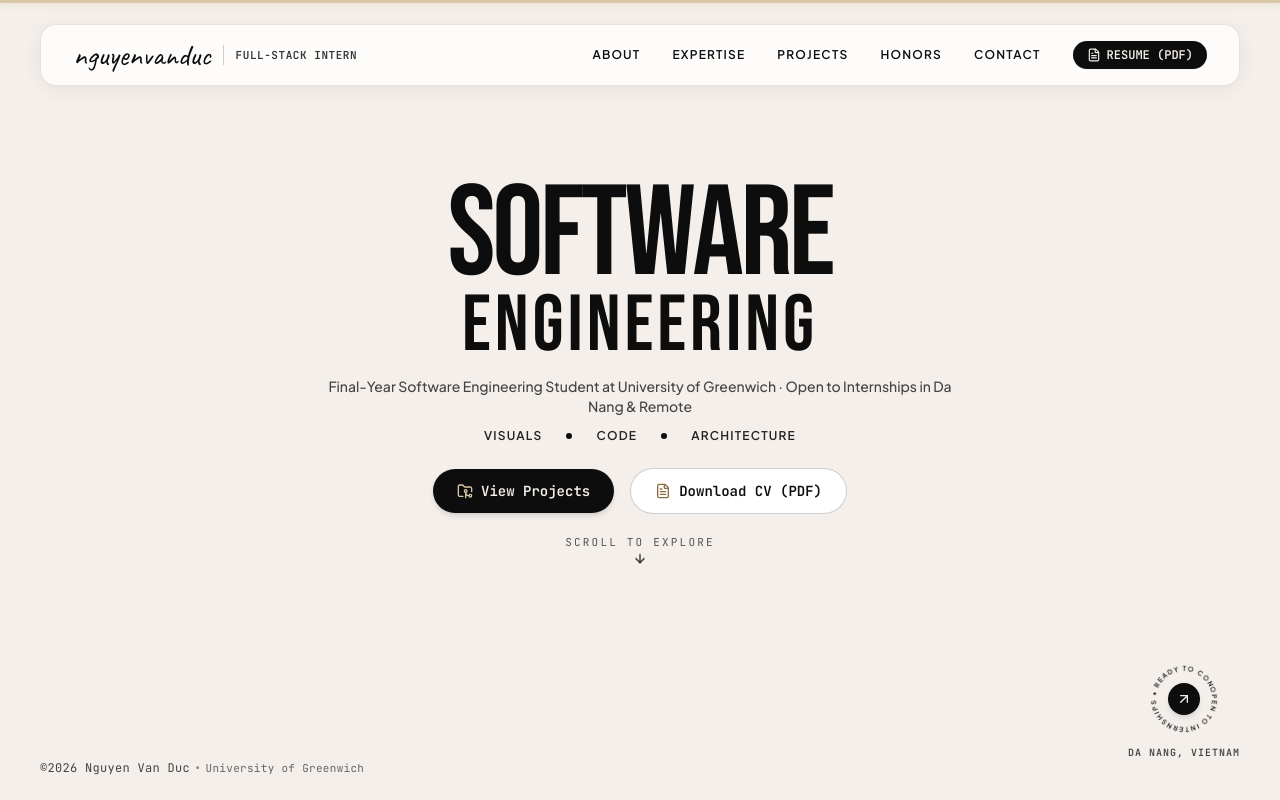
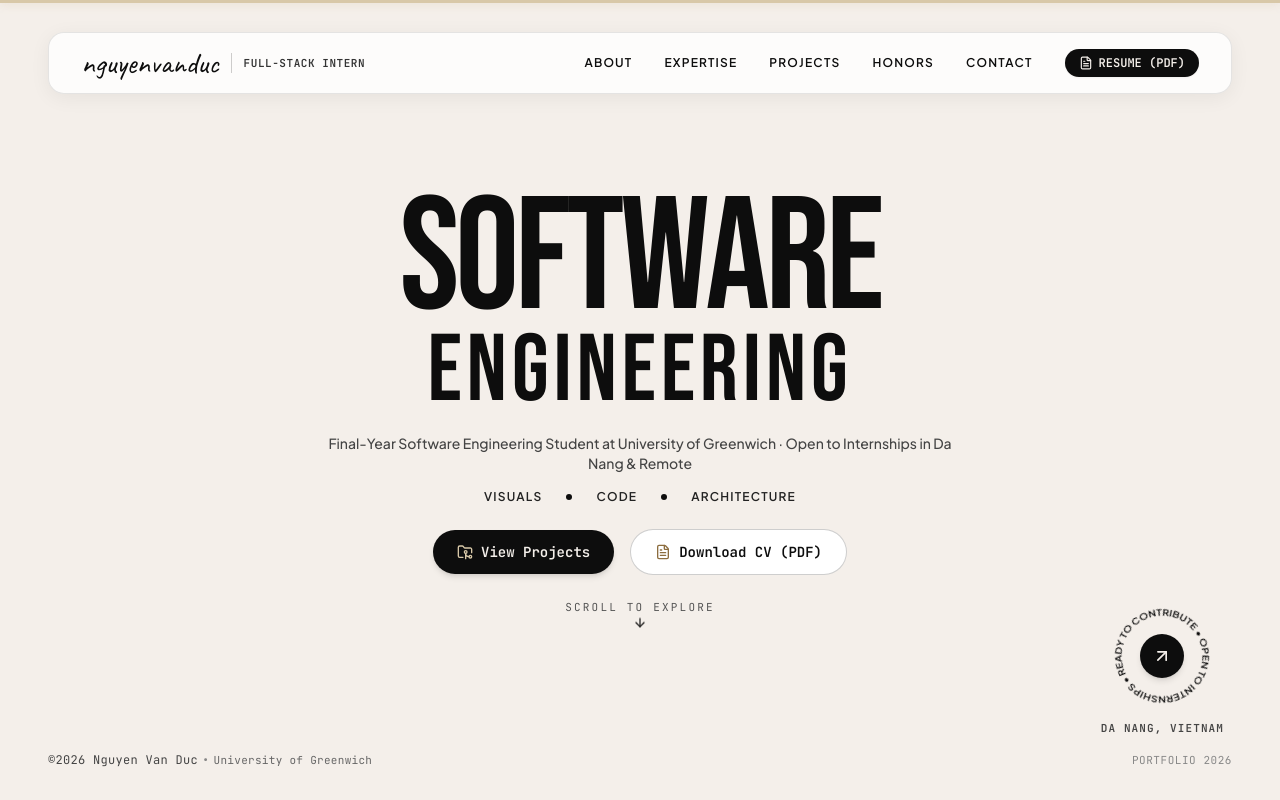
Before and after one commit to DucNgVan/Portfolio_NgVanDuz, a React (Vite) app: page / in a window 1280 px wide. Shown: the top 800 px of the page. Built offline with nearby package versions, Linux system fonts and the light colour scheme.

Commit message:
style(hero): rebalance hero typography, elevate rotating badge, and fix text path overlap

```diff
--- a/src/components/sections/HeroSection.jsx
+++ b/src/components/sections/HeroSection.jsx
@@ -34,7 +34,7 @@ const HeroSection = () => {
     <section
       id="home"
       onMouseMove={handleMouseMove}
-      className="relative min-h-screen lg:h-screen lg:max-h-screen w-full bg-[#F4EFEA] text-[#0D0D0D] flex flex-col justify-between p-4 sm:p-6 lg:px-10 lg:py-6 select-none overflow-hidden"
+      className="relative min-h-screen lg:h-screen w-full bg-[#F4EFEA] text-[#0D0D0D] flex flex-col justify-between p-5 sm:p-8 lg:px-12 lg:py-8 select-none overflow-hidden"
     >
       {/* 1. TOP NAVIGATION HEADER BAR */}
       <header className="w-full z-30">
@@ -141,8 +141,8 @@ const HeroSection = () => {
         </div>
       )}
 
-      {/* 2. MAIN HERO CONTENT: Kinetic Display & Direct CTAs */}
-      <div className="my-auto flex flex-col items-center justify-center text-center w-full z-10 py-2 sm:py-4">
+      {/* 2. MAIN HERO CONTENT: Colossal Kinetic Typography & CTAs */}
+      <div className="my-auto flex flex-col items-center justify-center text-center w-full z-10 py-3 sm:py-6">
 
         {/* Kinetic Wavy Word 1: "SOFTWARE" */}
         <div
@@ -155,7 +155,7 @@ const HeroSection = () => {
           {softwareLetters.map((char, index) => (
             <span
               key={index}
-              className="wave-letter font-bebas text-[16vw] sm:text-[13vw] lg:text-[10vw] leading-[0.82] tracking-tight text-[#0D0D0D] cursor-default"
+              className="wave-letter font-bebas text-[18vw] sm:text-[15vw] lg:text-[12.5vw] leading-[0.8] tracking-tight text-[#0D0D0D] cursor-default"
               style={{
                 animationDelay: `${index * 0.08}s`,
               }}
@@ -167,7 +167,7 @@ const HeroSection = () => {
 
         {/* Kinetic Word 2: "ENGINEERING" */}
         <h2
-          className="font-bebas text-[10vw] sm:text-[8vw] lg:text-[6.2vw] leading-[0.85] tracking-wider text-[#0D0D0D] mt-1"
+          className="font-bebas text-[11vw] sm:text-[8.8vw] lg:text-[7.4vw] leading-[0.85] tracking-wider text-[#0D0D0D] mt-1 sm:mt-2"
           style={{
             transform: `translate(${-mousePos.x * 0.25}px, ${-mousePos.y * 0.25}px)`,
             transition: 'transform 0.15s ease-out',
@@ -176,13 +176,13 @@ const HeroSection = () => {
           {t.hero.titleWord2 || "ENGINEERING"}
         </h2>
 
-        {/* Clear Subtitle Headline */}
-        <p className="max-w-2xl mt-3 sm:mt-4 text-xs sm:text-sm font-sans font-medium text-[#444444] leading-relaxed px-4">
+        {/* Subtitle Headline */}
+        <p className="max-w-2xl mt-4 sm:mt-5 text-xs sm:text-sm font-sans font-medium text-[#444444] leading-relaxed px-4">
           {t.hero.subHeadline}
         </p>
 
         {/* Subtitle Pills: VISUALS • CODE • ARCHITECTURE */}
-        <div className="flex items-center justify-center gap-3 sm:gap-6 mt-3 text-[11px] sm:text-xs font-semibold tracking-widest text-[#222222] uppercase font-sans">
+        <div className="flex items-center justify-center gap-3 sm:gap-6 mt-3 sm:mt-4 text-[11px] sm:text-xs font-semibold tracking-widest text-[#222222] uppercase font-sans">
           <span>{t.hero.subtitleVisuals}</span>
           <span className="w-1.5 h-1.5 rounded-full bg-[#0D0D0D]"></span>
           <span>{t.hero.subtitleCode}</span>
@@ -191,10 +191,10 @@ const HeroSection = () => {
         </div>
 
         {/* PRIMARY CALL-TO-ACTION BUTTONS */}
-        <div className="flex flex-wrap items-center justify-center gap-3 sm:gap-4 mt-4 sm:mt-6">
+        <div className="flex flex-wrap items-center justify-center gap-3 sm:gap-4 mt-5 sm:mt-6">
           <a
             href="#work"
-            className="flex items-center gap-2 px-5 sm:px-6 py-2.5 sm:py-3 rounded-full bg-[#0D0D0D] text-[#F4EFEA] hover:bg-[#8C6D3F] transition-all text-xs sm:text-sm font-mono font-bold shadow-md hover:shadow-xl hover:-translate-y-0.5 cursor-pointer"
+            className="flex items-center gap-2 px-6 py-3 rounded-full bg-[#0D0D0D] text-[#F4EFEA] hover:bg-[#8C6D3F] transition-all text-xs sm:text-sm font-mono font-bold shadow-md hover:shadow-xl hover:-translate-y-0.5 cursor-pointer"
           >
             <FolderGit2 className="w-4 h-4 text-[#d8c8a8]" />
             <span>{t.hero.ctaProjects || "View Projects"}</span>
@@ -205,7 +205,7 @@ const HeroSection = () => {
             download="NguyenVanDuc_CV.pdf"
             target="_blank"
             rel="noopener noreferrer"
-            className="flex items-center gap-2 px-5 sm:px-6 py-2.5 sm:py-3 rounded-full bg-white border border-[#0D0D0D]/20 text-[#0D0D0D] hover:border-[#0D0D0D] hover:bg-[#FAF8F5] transition-all text-xs sm:text-sm font-mono font-bold shadow-xs hover:-translate-y-0.5 cursor-pointer"
+            className="flex items-center gap-2 px-6 py-3 rounded-full bg-white border border-[#0D0D0D]/20 text-[#0D0D0D] hover:border-[#0D0D0D] hover:bg-[#FAF8F5] transition-all text-xs sm:text-sm font-mono font-bold shadow-xs hover:-translate-y-0.5 cursor-pointer"
           >
             <FileText className="w-4 h-4 text-[#8C6D3F]" />
             <span>{t.hero.ctaCv || "Download CV (PDF)"}</span>
@@ -215,15 +215,61 @@ const HeroSection = () => {
         {/* SCROLL TO EXPLORE INDICATOR */}
         <a
           href="#about"
-          className="inline-flex flex-col items-center gap-1 mt-4 sm:mt-5 text-[10px] sm:text-[11px] font-mono tracking-widest text-[#555555] hover:text-[#0D0D0D] transition-colors group cursor-pointer"
+          className="inline-flex flex-col items-center gap-1 mt-5 sm:mt-6 text-[10px] sm:text-[11px] font-mono tracking-widest text-[#555555] hover:text-[#0D0D0D] transition-colors group cursor-pointer"
         >
           <span className="tracking-[0.2em]">{t.hero.scrollExplore}</span>
           <ArrowDown className="w-3.5 h-3.5 animate-bounce text-[#0D0D0D]" />
         </a>
       </div>
 
-      {/* 3. HERO FOOTER BAR */}
-      <div className="w-full flex items-end justify-between z-20 pt-2">
+      {/* 3. ROTATING CIRCULAR BADGE & LOCATION (Elevated higher off the bottom floor) */}
+      <div className="flex flex-col items-center gap-2 sm:absolute sm:right-8 sm:bottom-14 lg:right-14 lg:bottom-16 z-20 pointer-events-auto">
+        <a
+          href="#contact"
+          className="relative w-22 h-22 sm:w-26 sm:h-26 lg:w-28 lg:h-28 flex items-center justify-center group cursor-pointer"
+          title="Open to Internships - Contact Me"
+        >
+          {/* Rotating circular SVG text with evenly distributed glyphs */}
+          <svg
+            className="w-full h-full animate-rotate-badge text-[#0D0D0D]"
+            viewBox="0 0 100 100"
+          >
+            <defs>
+              <path
+                id="circlePath"
+                d="M 50, 50 m -36, 0 a 36,36 0 1,1 72,0 a 36,36 0 1,1 -72,0"
+              />
+            </defs>
+            <text
+              fontSize="7.8"
+              fontWeight="600"
+              fill="currentColor"
+            >
+              <textPath
+                href="#circlePath"
+                startOffset="0%"
+                textLength="224"
+                lengthAdjust="spacingAndGlyphs"
+              >
+                OPEN TO INTERNSHIPS • READY TO CONTRIBUTE •
+              </textPath>
+            </text>
+          </svg>
+
+          {/* Central Arrow Button */}
+          <div className="absolute w-10 h-10 sm:w-11 sm:h-11 rounded-full bg-[#0D0D0D] text-[#F4EFEA] flex items-center justify-center group-hover:scale-110 group-hover:bg-[#8C6D3F] transition-all shadow-md">
+            <ArrowUpRight className="w-4 h-4 sm:w-5 sm:h-5 group-hover:translate-x-0.5 group-hover:-translate-y-0.5 transition-transform" />
+          </div>
+        </a>
+
+        {/* Location Caption */}
+        <span className="text-[10px] sm:text-[11px] font-mono tracking-widest text-[#444444] uppercase font-semibold">
+          {t.hero.basedIn || "DA NANG, VIETNAM"}
+        </span>
+      </div>
+
+      {/* 4. HERO FOOTER BAR */}
+      <div className="w-full flex items-center justify-between z-10 pt-4">
         {/* Bottom Left: Copyright & University standing */}
         <div className="text-xs font-mono text-[#444444] tracking-wide flex flex-col sm:flex-row sm:items-center gap-1">
           <span>©2026 {personalInfo.name}</span>
@@ -231,41 +277,9 @@ const HeroSection = () => {
           <span className="text-[11px] text-[#666666]">University of Greenwich</span>
         </div>
 
-        {/* Bottom Right: Circular Rotating Badge & Location (Compact & elevated) */}
-        <div className="flex flex-col items-end sm:items-center gap-1.5 -translate-y-2 sm:-translate-y-4">
-          <a
-            href="#contact"
-            className="relative w-16 h-16 sm:w-20 sm:h-20 flex items-center justify-center group cursor-pointer"
-            title="Open to Internships - Contact Me"
-          >
-            {/* Rotating circular SVG text */}
-            <svg
-              className="w-full h-full animate-rotate-badge text-[#0D0D0D]"
-              viewBox="0 0 100 100"
-            >
-              <defs>
-                <path
-                  id="circlePath"
-                  d="M 50, 50 m -35, 0 a 35,35 0 1,1 70,0 a 35,35 0 1,1 -70,0"
-                />
-              </defs>
-              <text fontSize="8.2" fontWeight="600" letterSpacing="1.8" fill="currentColor">
-                <textPath href="#circlePath" startOffset="0%">
-                  {t.hero.rotatingBadge || "OPEN TO INTERNSHIPS • READY TO CONTRIBUTE •"}
-                </textPath>
-              </text>
-            </svg>
-
-            {/* Central Arrow Button */}
-            <div className="absolute w-7 h-7 sm:w-8 sm:h-8 rounded-full bg-[#0D0D0D] text-[#F4EFEA] flex items-center justify-center group-hover:scale-110 group-hover:bg-[#8C6D3F] transition-all shadow-md">
-              <ArrowUpRight className="w-3.5 h-3.5 sm:w-4 sm:h-4 group-hover:translate-x-0.5 group-hover:-translate-y-0.5 transition-transform" />
-            </div>
-          </a>
-
-          {/* Location Caption */}
-          <span className="text-[9px] sm:text-[10px] font-mono tracking-widest text-[#444444] uppercase font-semibold">
-            {t.hero.basedIn || "DA NANG, VIETNAM"}
-          </span>
+        {/* Subtle right balance on wide screens */}
+        <div className="hidden sm:block text-[11px] font-mono text-[#888888] tracking-wider uppercase">
+          Portfolio 2026
         </div>
       </div>
     </section>
```
